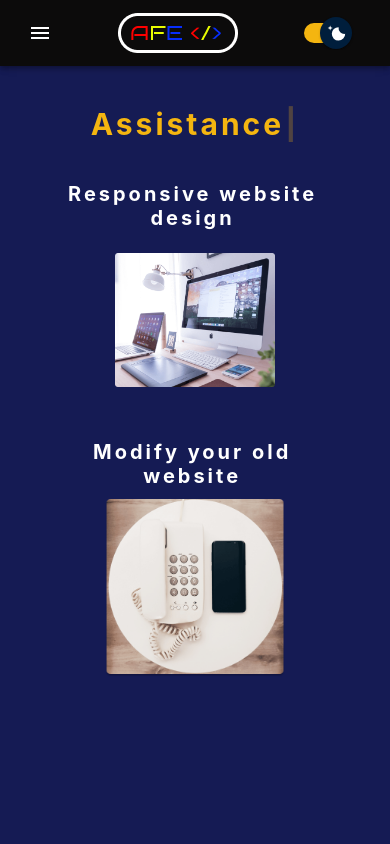
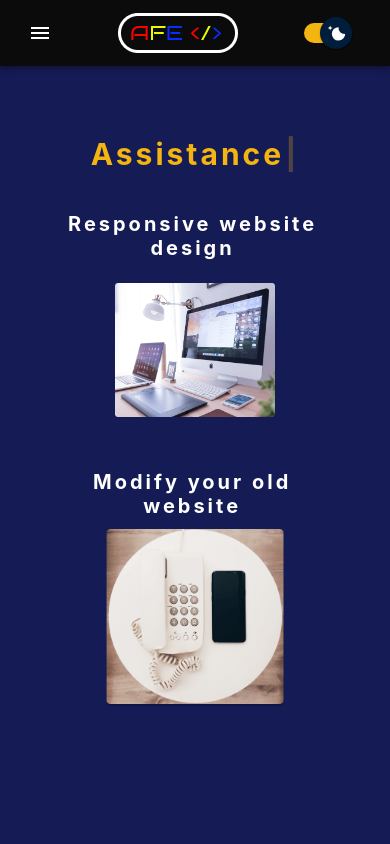
Before and after one commit to Adrian-Edu/best-web-design, a React (Create React App) app: page /services in a window 390 px wide. Shown: the top 844 px of the page. Built offline with nearby package versions, Linux system fonts and the light colour scheme.

Commit message:
modificari

```diff
--- a/src/pages/services-page/Services.css
+++ b/src/pages/services-page/Services.css
@@ -102,6 +102,7 @@ h6 {
   }
   h6 {
     font-size: 50px;
+    padding-top: 70px;
   }
 }
 
@@ -148,7 +149,6 @@ h6 {
 
   h6 {
     font-size: 40px;
-    padding: 40px 0;
   }
   .first2-fourtpage {
     justify-content: center;
@@ -185,7 +185,6 @@ h6 {
   h6 {
     font-size: 30px;
     padding-bottom: 20px;
-    padding-top: 40px;
   }
   .second2-fourtpage {
     padding-left: 0px;
--- a/src/pages/web-design/WebDesign.css
+++ b/src/pages/web-design/WebDesign.css
@@ -103,7 +103,7 @@
   }
   .h4 {
     color: #f4b510;
-    padding: 10px 0 30px 0;
+    padding: 70px 0 30px 0;
     font-size: 40px;
   }
 }
```
